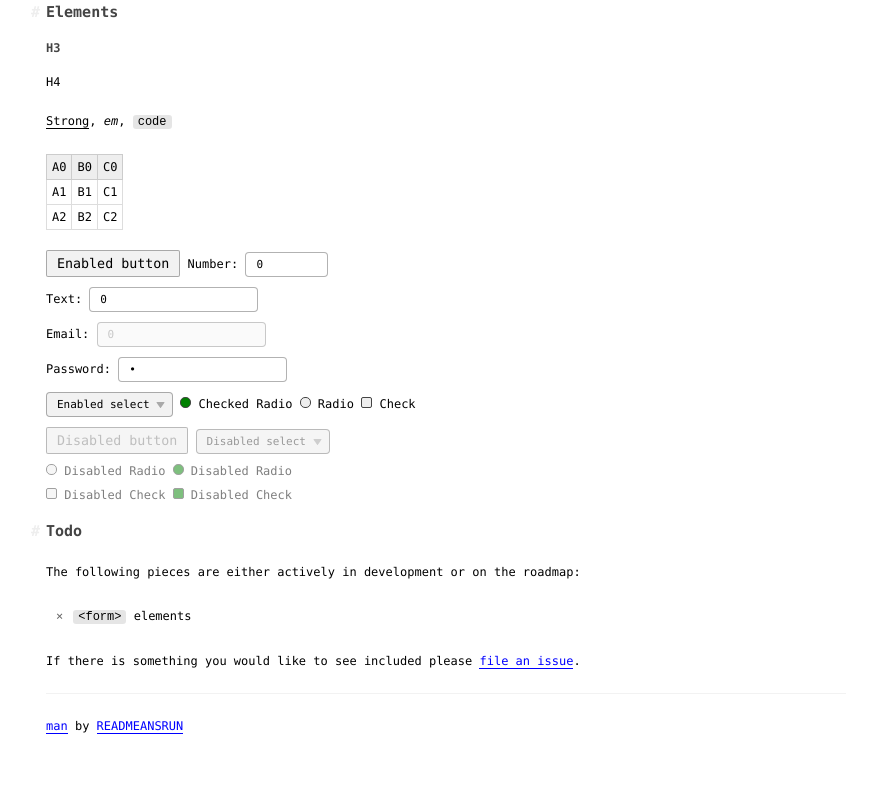
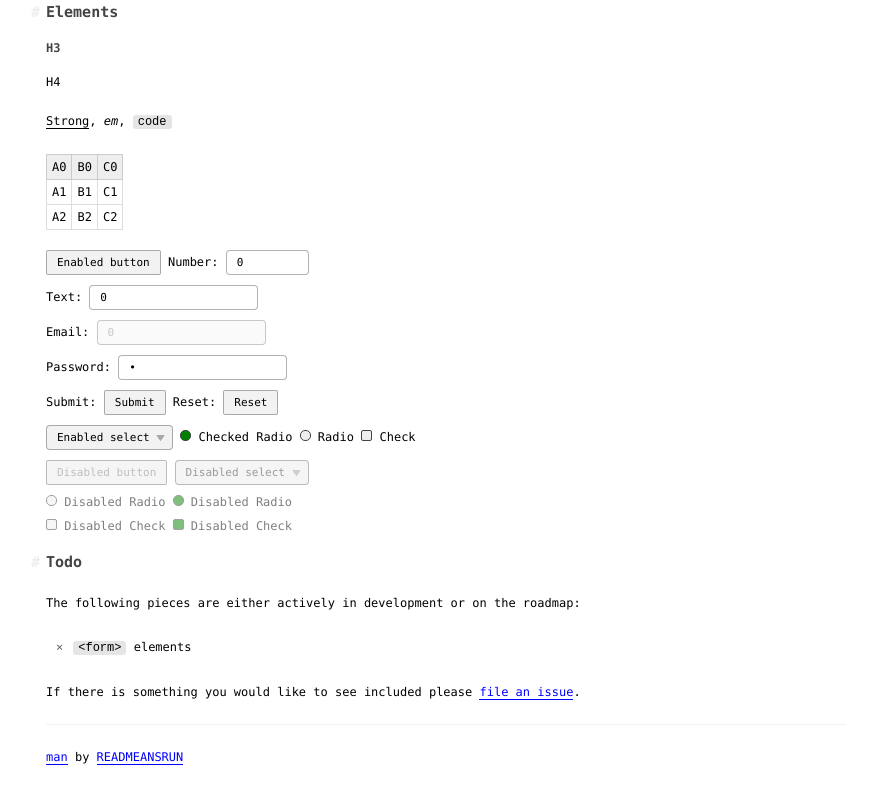
Before and after one commit to davidfmiller/man, a website built with webpack: page docs/index.html in a window 1280 px wide. Shown: the part 1562-2365 px from the top of the page, without its empty margins (194-1071 px from the left). Built offline with nearby package versions, Linux system fonts and the light colour scheme.

Commit message:
submit, reset

```diff
--- a/docs/index.html
+++ b/docs/index.html
@@ -133,6 +133,10 @@
     <fieldset>
       <label>Password: <input type="password" value="0" placeholder="password"></label>
     </fieldset>
+    <fieldset>
+      <label>Submit: <input type="submit" value="Submit"></label>
+      <label>Reset: <input type="reset" value="Reset"></label>
+    </fieldset>
 
     <fieldset>
       <select>
--- a/src/man.scss
+++ b/src/man.scss
@@ -442,13 +442,16 @@ td.col {
     form elements
   */
 
+  input[type=reset],
+  input[type=submit],
   button {
     background: rgba(0, 0, 0, 0.05);
     border-radius: 2px;
     border: 1px solid rgba(0,0,0,0.3);
     font-family: consolas, menlo, monaco, monospace-serif;
+    font-size: 11px;
     padding: 5px 10px;
-    transition: background-color 0.2s, transform 0.05s, color 0.2s;
+    transition: background-color 0.2s, transform 0.1s, color 0.01s;
 
     &[disabled] {
       opacity: 0.8;
@@ -492,6 +495,10 @@ td.col {
     }
   }
 
+  input[type=submit] {
+
+  }
+
 
   input[type=password],
   input[type=number],
@@ -512,8 +519,7 @@ td.col {
     &:focus {
       transform: scale(1.2);
       outline: none;
-      background: #bbb;
-      color: #fff;
+      background: #ddd;
       box-shadow: 0 0 10px rgba(0,0,0,0.2);
     }
 
```
Also changed, not shown: docs/man.css.
